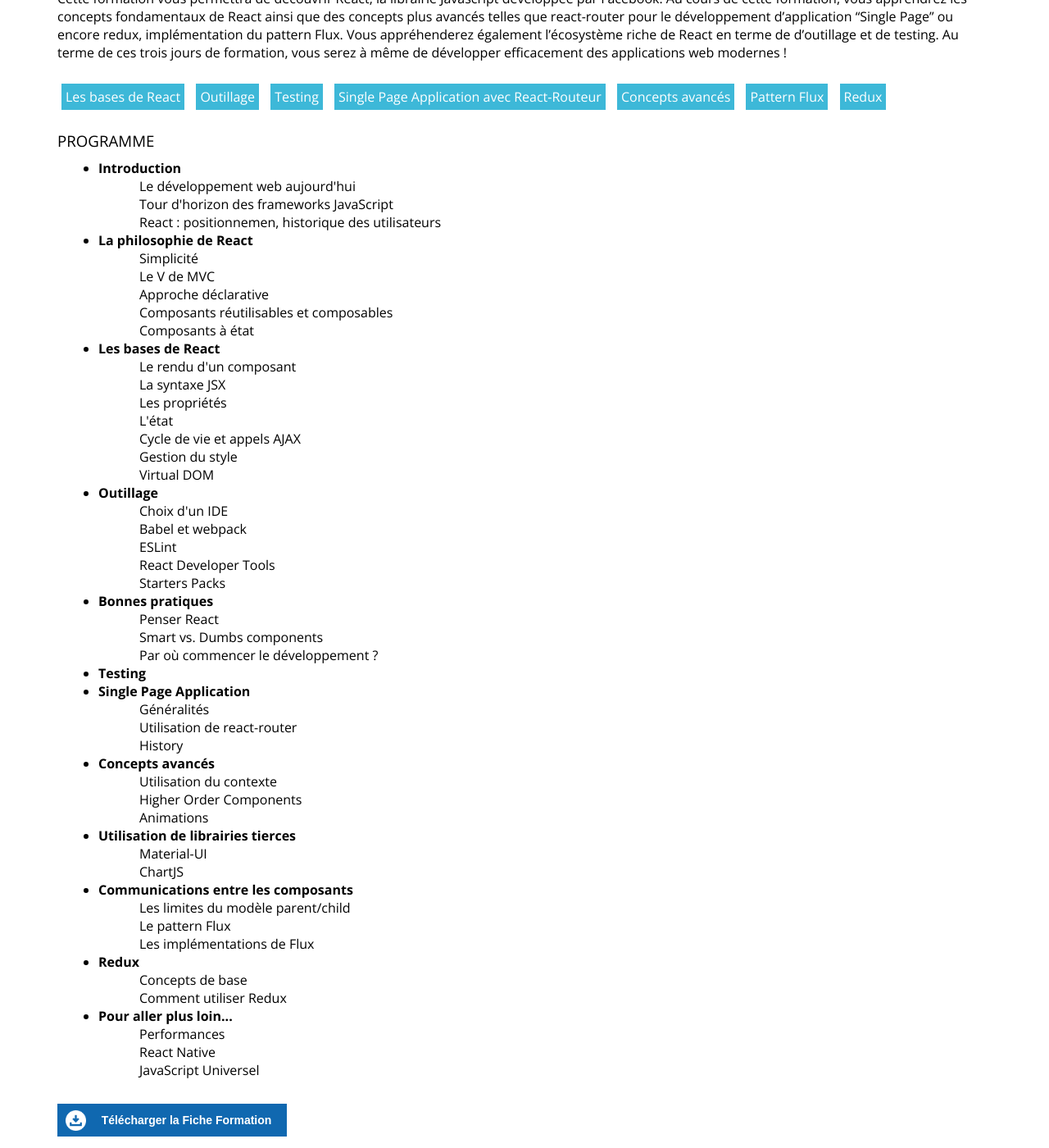
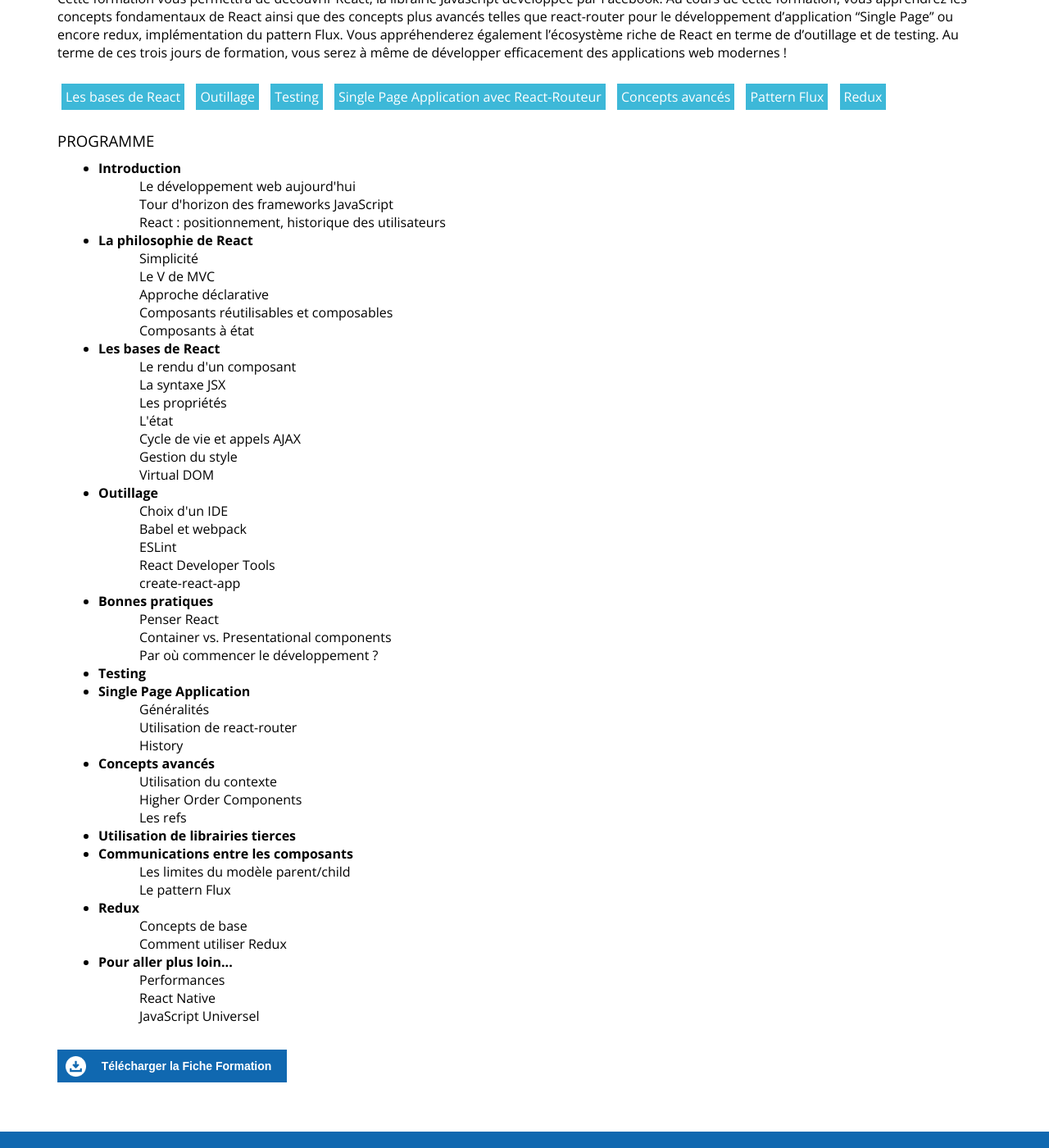
Before and after one commit to Serli/training-by-serli, a Jekyll site: the page built from Summary/Web/_posts/2016-08-30-ReactJS.md, in a window 1280 px wide and 1400 px high, scrolled down 839 px. Shown: the whole window at 82% size. Built offline with Jekyll 4.4.1, drawn with Linux system fonts in a browser that asks for light colours; nearby versions of some CDN libraries.

Commit message:
Update 2016-08-30-ReactJS.md

```diff
--- a/Summary/Web/_posts/2016-08-30-ReactJS.md
+++ b/Summary/Web/_posts/2016-08-30-ReactJS.md
@@ -31,7 +31,7 @@ program: [
     activity: [
       "Le développement web aujourd'hui",
       "Tour d'horizon des frameworks JavaScript",
-      "React : positionnemen, historique des utilisateurs"
+      "React : positionnement, historique des utilisateurs"
     ]
   },{
     title: "La philosophie de React",
@@ -60,13 +60,13 @@ program: [
       "Babel et webpack",
       "ESLint",
       "React Developer Tools",
-      "Starters Packs"
+      "create-react-app"
     ]
   },{
     title: "Bonnes pratiques",
     activity: [
       "Penser React",
-      "Smart vs. Dumbs components",
+      "Container vs. Presentational components",
       "Par où commencer le développement ?",
     ]
   },{
@@ -84,20 +84,17 @@ program: [
     activity: [
       "Utilisation du contexte",
       "Higher Order Components",
-      "Animations"
+      "Les refs"
     ]
   },{
     title: "Utilisation de librairies tierces",
     activity: [
-      "Material-UI",
-      "ChartJS",
     ]
   },{
     title: "Communications entre les composants",
     activity: [
       "Les limites du modèle parent/child",
       "Le pattern Flux",
-      "Les implémentations de Flux"
     ]
   },{
     title: "Redux",
```
